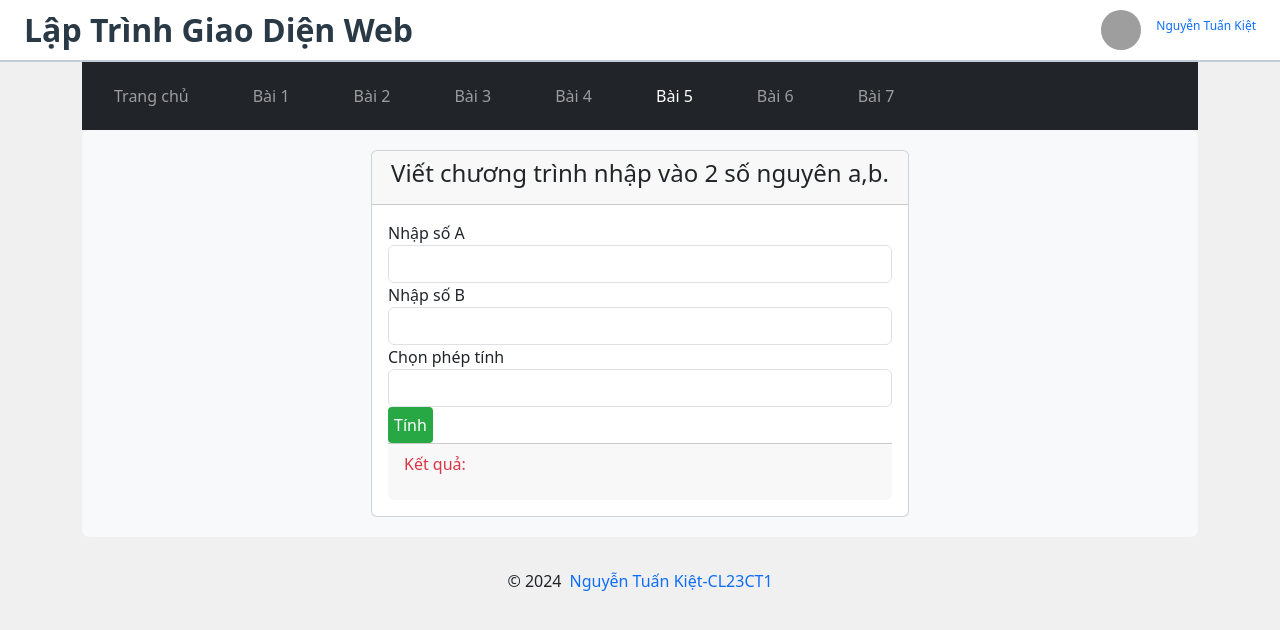
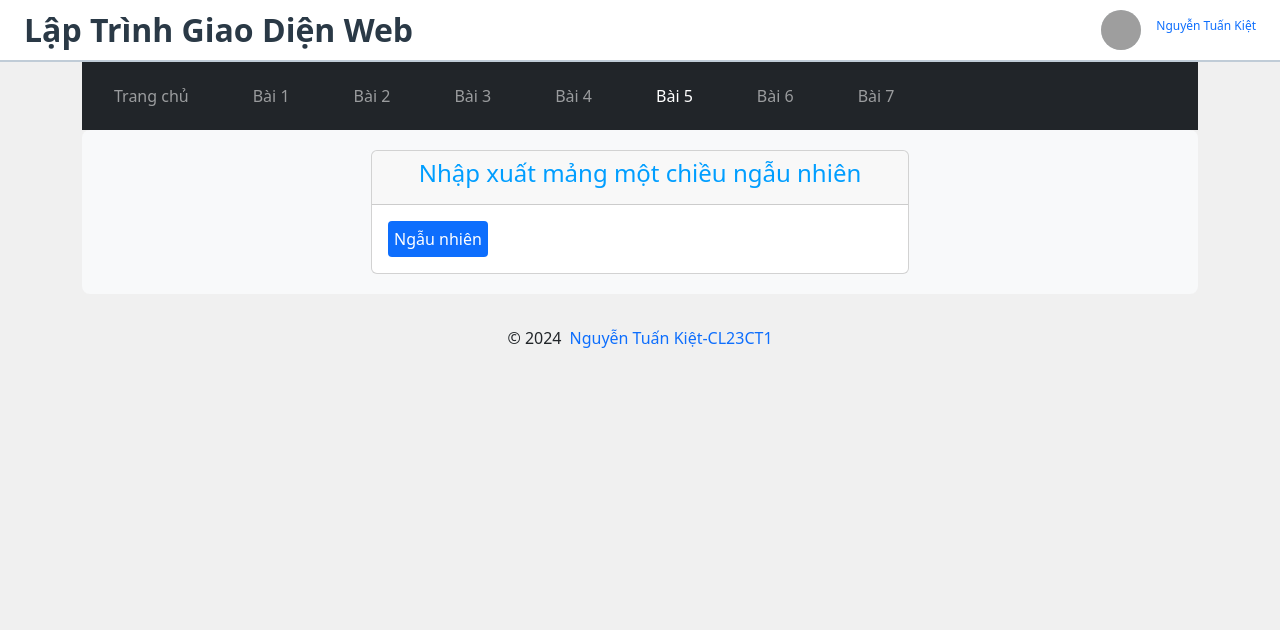
Before and after one commit to TanNhatCMS/Angular-Lab2, an Angular app: page /Lab2_5.html in a window 1280 px wide. Shown: the top 630 px of the page. Built offline with nearby package versions, Linux system fonts and the light colour scheme; grey boxes are pictures that could not be loaded.

Commit message:
Update bai5.component.html

```diff
--- a/src/app/bai5/bai5.component.html
+++ b/src/app/bai5/bai5.component.html
@@ -1,34 +1,16 @@
 <div class="col-md-6 offset-md-3">
   <div class="card">
     <div class="card-header text-center">
-      <h4>Viết chương trình nhập vào 2 số nguyên a,b.</h4>
+      <h4 style="color:#009eff">Nhập xuất mảng một chiều ngẫu nhiên</h4>
     </div>
     <div class="card-body">
-      <form action="" method="post">
-        <div class="form-group">
-          <label for="a">Nhập số A</label>
-          <input type="number" name="a" id="a" class="form-control" [(ngModel)]="SoA" aria-description="heldId">
-        </div>
-        <div class="form-group">
-          <label for="b">Nhập số B</label>
-          <input type="number" name="b" id="b" class="form-control" [(ngModel)]="SoB" aria-description="heldId">
-        </div>
-        <div class="form-group">
-          <label for="pheptinh">Chọn phép tính</label>
-          <select name="pheptinh" id="pheptinh" class="form-control" [(ngModel)]="chon">
-            <option value="+">Tổng</option>
-            <option value="-">Hiệu</option>
-            <option value="*">Tích</option>
-            <option value="/">Thương</option>
-          </select>
-        </div>
-        <div class="form-group">
-          <button class="btn btn-success" (click)="Tinh()">Tính</button>
-        </div>
-        <div class="card-footer text-danger">
-          <p>Kết quả: {{ kq }}</p>
-        </div>
-      </form>
+      <div class="form-group">
+        <button class="btn btn-primary" (click)="generateRandomArray()">Ngẫu nhiên</button>
+      </div>
+      <div *ngIf="randomArray && randomArray.length > 0" class="card-footer text-danger">
+        <p class="text-secondary"> Các phần tử ngẫu nhiên trong mảng:</p>
+        [ {{ randomArray }} ]
+      </div>
     </div>
   </div>
 </div>
```
